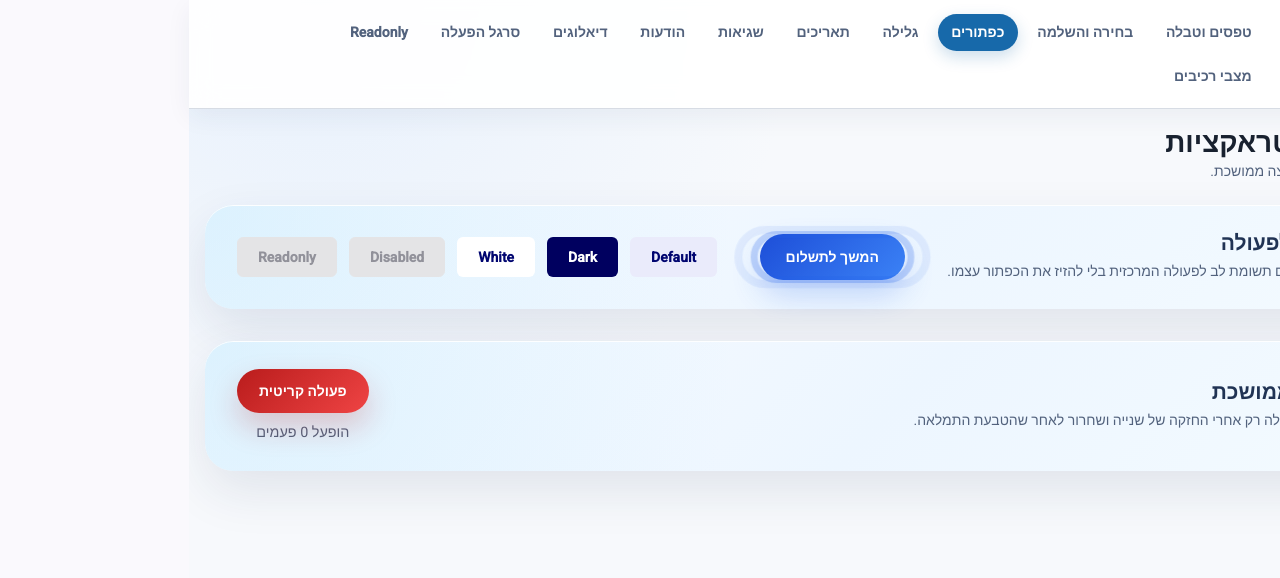
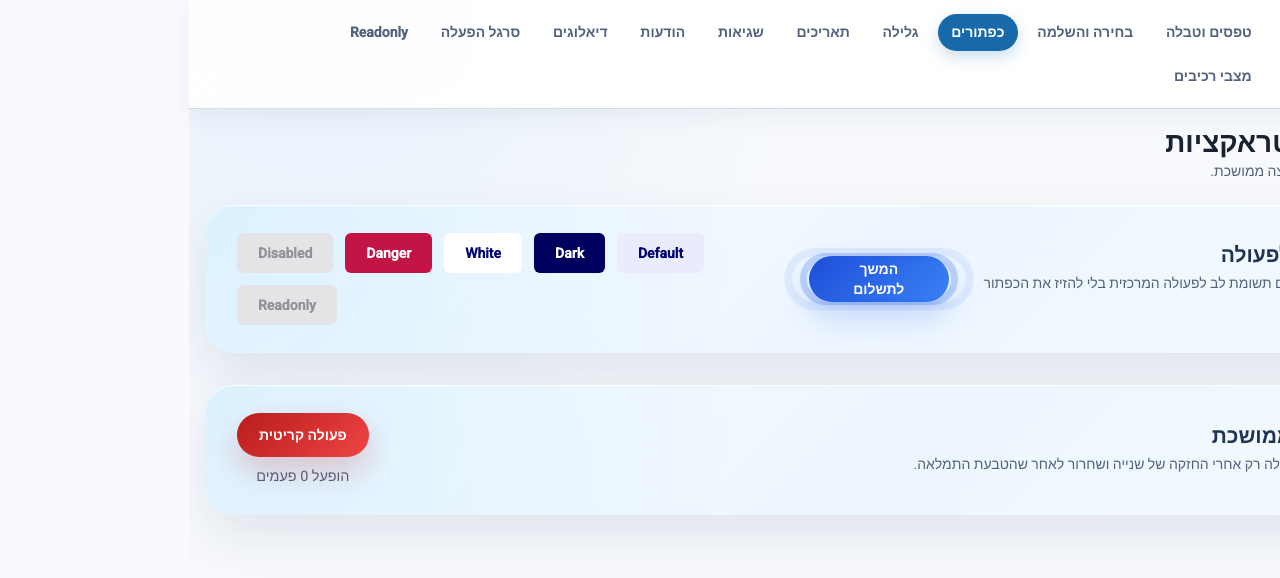
Before and after one commit to Far-Art/features-testing, an Angular app: page /buttons in a window 1280 px wide. Shown: the top 578 px of the page. Built offline with nearby package versions, Linux system fonts and the light colour scheme.

Commit message:
add danger button

```diff
--- a/src/app/components/ims-button/ims-button.ts
+++ b/src/app/components/ims-button/ims-button.ts
@@ -93,3 +93,12 @@ export class ImsButtonWhite extends ImsButtonBase {
     @HostBinding('class.ims-button--white')
     protected readonly whiteButtonClass = true;
 }
+
+@Directive({
+    selector: 'button[ims-button-danger]',
+    standalone: true
+})
+export class ImsButtonDanger extends ImsButtonBase {
+    @HostBinding('class.ims-button--danger')
+    protected readonly dangerButtonClass = true;
+}
--- a/src/app/pages/buttons-demo/buttons-demo.html
+++ b/src/app/pages/buttons-demo/buttons-demo.html
@@ -17,6 +17,7 @@
         <button ims-button>Default</button>
         <button ims-button-dark>Dark</button>
         <button ims-button-white>White</button>
+        <button ims-button-danger>Danger</button>
         <button ims-button disabled>Disabled</button>
         <button ims-button [ims-readonly]="true">Readonly</button>
     </div>
--- a/src/app/pages/buttons-demo/buttons-demo.ts
+++ b/src/app/pages/buttons-demo/buttons-demo.ts
@@ -1,11 +1,11 @@
 import {Component, ChangeDetectionStrategy} from '@angular/core';
-import {ImsButton, ImsButtonDark, ImsButtonWhite} from '../../components/ims-button';
+import {ImsButton, ImsButtonDark, ImsButtonWhite, ImsButtonDanger} from '../../components/ims-button';
 import {ImsLongPressDirective} from '../../ims-long-press.directive';
 import {ReadonlyDirective} from '../../shared/readonly.directive';
 
 @Component({
     selector: 'app-buttons-demo',
-    imports: [ImsButton, ImsButtonDark, ImsButtonWhite, ImsLongPressDirective, ReadonlyDirective],
+    imports: [ImsButton, ImsButtonDark, ImsButtonWhite, ImsButtonDanger, ImsLongPressDirective, ReadonlyDirective],
     templateUrl: './buttons-demo.html',
     changeDetection: ChangeDetectionStrategy.Eager,
     styleUrl: './buttons-demo.scss'
--- a/src/styles/ims-buttons.scss
+++ b/src/styles/ims-buttons.scss
@@ -104,6 +104,15 @@
     --ims-button-ring-color: var(--ims-color-primary-450);
 }
 
+.ims-button--danger {
+    --ims-button-background: var(--ims-color-danger);
+    --ims-button-background-hover: var(--ims-color-danger-700);
+    --ims-button-background-active: var(--ims-color-danger-850);
+    --ims-button-color: var(--ims-color-on-interactive);
+    --ims-button-color-active: var(--ims-color-on-interactive);
+    --ims-button-ring-color: var(--ims-color-danger-500);
+}
+
 .ims-button--disabled,
 .ims-button--readonly,
 .ims-button:disabled {
```
